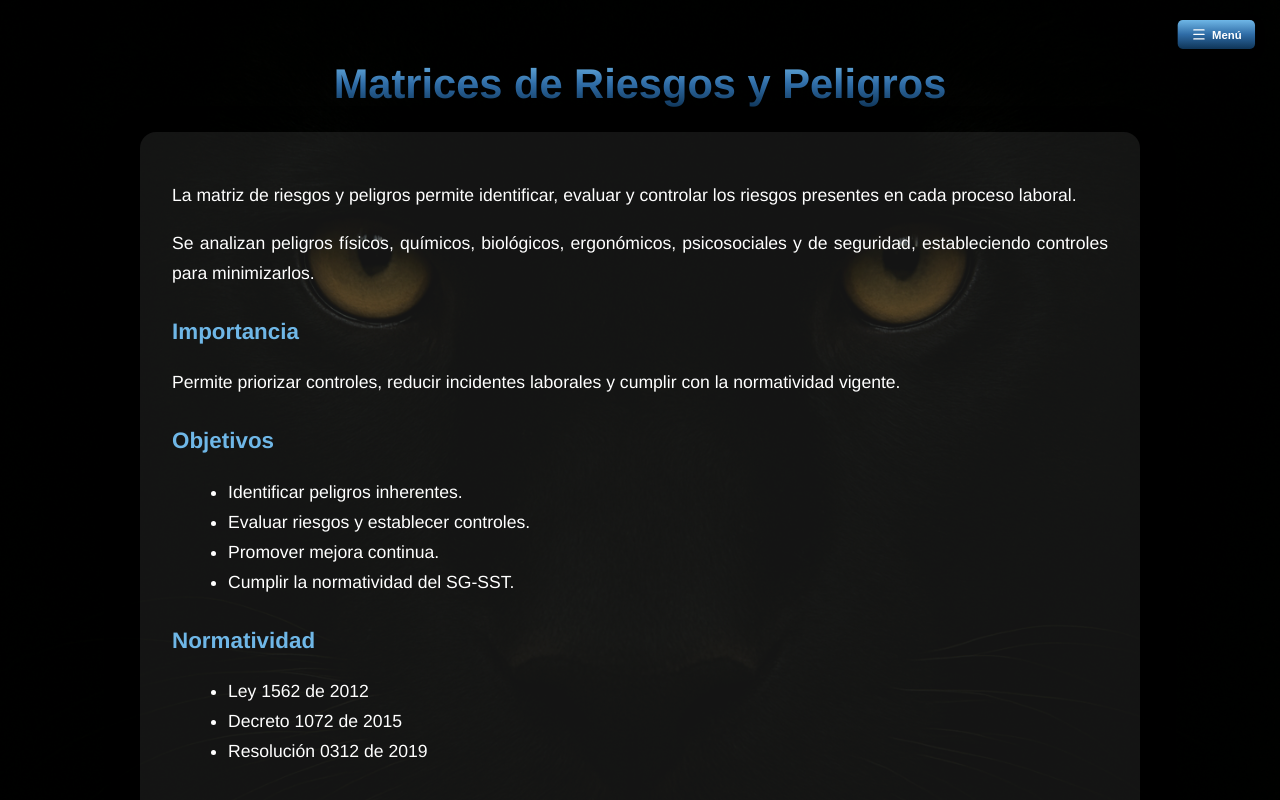
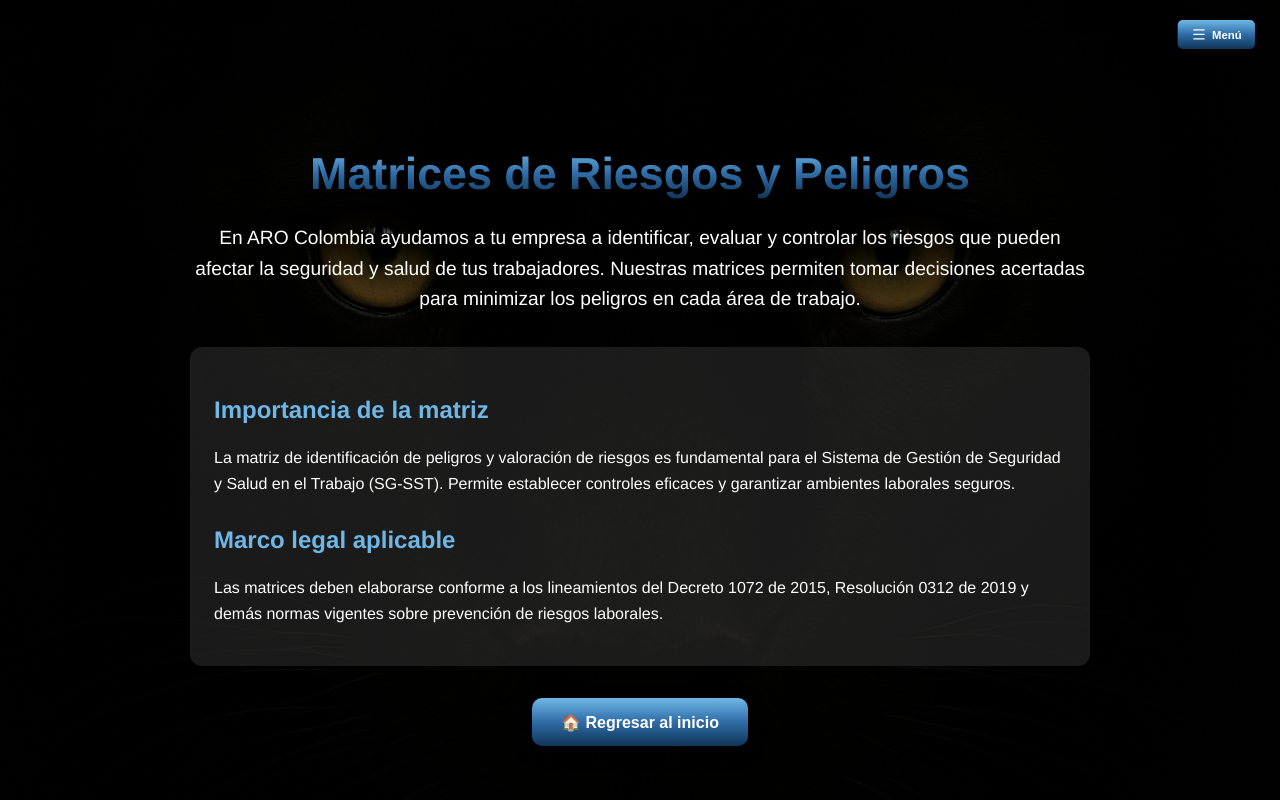
Before and after one commit to arocolombia-2025/arocolombia, a Next.js app: page /matrices-de-riesgos-y-peligros in a window 1280 px wide. Shown: the top 800 px of the page. Built offline with nearby package versions, Linux system fonts and the light colour scheme.

Commit message:
Configurar Next.js standalone para Render

```diff
--- a/app/matrices-de-riesgos-y-peligros/page.js
+++ b/app/matrices-de-riesgos-y-peligros/page.js
@@ -3,7 +3,7 @@
 import { motion } from "framer-motion";
 import Link from "next/link";
 
-export default function MatricesDeRiesgosYPeligros() {
+export default function MatricesRiesgosYPeligros() {
   return (
     <main
       style={{
@@ -17,65 +17,133 @@
         padding: "2rem",
         position: "relative",
         color: "#fff",
+        overflow: "hidden",
       }}
     >
-      <div style={{ position: "absolute", inset: 0, backgroundColor: "rgba(0,0,0,0.65)", zIndex: 0 }} />
+      {/* Capa oscura de fondo */}
+      <div
+        style={{
+          position: "absolute",
+          inset: 0,
+          backgroundColor: "rgba(0,0,0,0.65)",
+          zIndex: 0,
+        }}
+      />
 
+      {/* Contenido principal */}
       <motion.div
-        initial={{ opacity: 0, y: -30 }}
+        initial={{ opacity: 0, y: 30 }}
         animate={{ opacity: 1, y: 0 }}
         transition={{ duration: 0.8 }}
-        style={{ position: "relative", zIndex: 1, width: "100%", maxWidth: 1000, textAlign: "center" }}
+        style={{
+          position: "relative",
+          zIndex: 1,
+          width: "100%",
+          maxWidth: 900,
+          textAlign: "center",
+        }}
       >
-        <h1 style={{
-          fontSize: "2.6rem",
-          fontWeight: 700,
-          marginBottom: "1.5rem",
-          background: "linear-gradient(to bottom, #6FB7E7, #2F6CA6, #0F3558)",
-          WebkitBackgroundClip: "text",
-          WebkitTextFillColor: "transparent",
-        }}>
+        <h1
+          style={{
+            fontSize: "2.8rem",
+            fontWeight: "700",
+            marginBottom: "1.5rem",
+            background: "linear-gradient(to bottom, #6FB7E7, #2F6CA6, #0F3558)",
+            WebkitBackgroundClip: "text",
+            WebkitTextFillColor: "transparent",
+          }}
+        >
           Matrices de Riesgos y Peligros
         </h1>
 
-        <motion.div initial={{ opacity: 0 }} animate={{ opacity: 1 }} transition={{ delay: 0.2 }} style={{
-          background: "rgba(255,255,255,0.08)",
-          padding: "2rem",
-          borderRadius: "1rem",
-          boxShadow: "0 10px 30px rgba(0,0,0,0.5)",
-          lineHeight: 1.7,
-          fontSize: "1.1rem",
-          textAlign: "justify",
-        }}>
-          <p>La matriz de riesgos y peligros permite identificar, evaluar y controlar los riesgos presentes en cada proceso laboral.</p>
-          <p>Se analizan peligros físicos, químicos, biológicos, ergonómicos, psicosociales y de seguridad, estableciendo controles para minimizarlos.</p>
+        <motion.p
+          initial={{ opacity: 0 }}
+          animate={{ opacity: 1 }}
+          transition={{ delay: 0.3 }}
+          style={{
+            fontSize: "1.2rem",
+            lineHeight: "1.6",
+            marginBottom: "2rem",
+          }}
+        >
+          En ARO Colombia ayudamos a tu empresa a identificar, evaluar y
+          controlar los riesgos que pueden afectar la seguridad y salud de tus
+          trabajadores. Nuestras matrices permiten tomar decisiones acertadas
+          para minimizar los peligros en cada área de trabajo.
+        </motion.p>
 
-          <h2 style={subtitleStyle}>Importancia</h2>
-          <p>Permite priorizar controles, reducir incidentes laborales y cumplir con la normatividad vigente.</p>
+        <motion.div
+          initial={{ opacity: 0, y: 20 }}
+          animate={{ opacity: 1, y: 0 }}
+          transition={{ delay: 0.5 }}
+          style={{
+            backgroundColor: "rgba(255, 255, 255, 0.1)",
+            padding: "1.5rem",
+            borderRadius: "12px",
+            marginBottom: "2rem",
+            textAlign: "left",
+            fontSize: "1rem",
+            lineHeight: "1.6",
+          }}
+        >
+          <h2
+            style={{
+              fontSize: "1.5rem",
+              marginBottom: "0.5rem",
+              color: "#6FB7E7",
+            }}
+          >
+            Importancia de la matriz
+          </h2>
+          <p>
+            La matriz de identificación de peligros y valoración de riesgos es
+            fundamental para el Sistema de Gestión de Seguridad y Salud en el
+            Trabajo (SG-SST). Permite establecer controles eficaces y garantizar
+            ambientes laborales seguros.
+          </p>
 
-          <h2 style={subtitleStyle}>Objetivos</h2>
-          <ul style={{ textAlign: "left", marginLeft: "1rem" }}>
-            <li>Identificar peligros inherentes.</li>
-            <li>Evaluar riesgos y establecer controles.</li>
-            <li>Promover mejora continua.</li>
-            <li>Cumplir la normatividad del SG-SST.</li>
-          </ul>
-
-          <h2 style={subtitleStyle}>Normatividad</h2>
-          <ul style={{ textAlign: "left", marginLeft: "1rem" }}>
-            <li>Ley 1562 de 2012</li>
-            <li>Decreto 1072 de 2015</li>
-            <li>Resolución 0312 de 2019</li>
-          </ul>
+          <h2
+            style={{
+              fontSize: "1.5rem",
+              marginTop: "1.5rem",
+              marginBottom: "0.5rem",
+              color: "#6FB7E7",
+            }}
+          >
+            Marco legal aplicable
+          </h2>
+          <p>
+            Las matrices deben elaborarse conforme a los lineamientos del
+            Decreto 1072 de 2015, Resolución 0312 de 2019 y demás normas
+            vigentes sobre prevención de riesgos laborales.
+          </p>
         </motion.div>
 
+        {/* Botón de regreso */}
         <Link href="/">
-          <button style={buttonStyle}>🏠 Regresar al inicio</button>
+          <motion.button
+            whileHover={{
+              scale: 1.06,
+              boxShadow: "0 0 20px rgba(111,183,231,0.9)",
+              filter: "brightness(1.2)",
+            }}
+            style={{
+              background:
+                "linear-gradient(to bottom, #6FB7E7, #2F6CA6, #0F3558)",
+              color: "#fff",
+              padding: "0.9rem 1.8rem",
+              borderRadius: 10,
+              border: "none",
+              fontWeight: "700",
+              fontSize: "1rem",
+              cursor: "pointer",
+              boxShadow: "0 6px 18px rgba(0,0,0,0.45)",
+            }}
+          >
+            🏠 Regresar al inicio
+          </motion.button>
         </Link>
       </motion.div>
     </main>
   );
 }
-
-const subtitleStyle = { fontSize: "1.4rem", fontWeight: 700, color: "#6FB7E7", marginTop: "1.5rem", marginBottom: "0.5rem" };
-const buttonStyle = { background: "linear-gradient(to bottom, #6FB7E7, #2F6CA6, #0F3558)", color: "#fff", padding: "0.8rem 1.5rem", borderRadius: 10, border: "none", fontWeight: "bold", fontSize: "1rem", cursor: "pointer", boxShadow: "0 4px 10px rgba(0,0,0,0.4)", transition: "all 0.3s ease" };
--- a/package.json
+++ b/package.json
@@ -5,7 +5,7 @@
   "scripts": {
     "dev": "next dev --turbopack",
     "build": "next build --turbopack",
-    "start": "next start -p ${PORT:-3000}",
+    "start": "node .next/standalone/server.js",
     "lint": "eslint"
   },
   "dependencies": {
```
Also changed, not shown: app/planes-de-emergencia/page.js (+19 -50 lines), render.yaml (+8 -6 lines).
